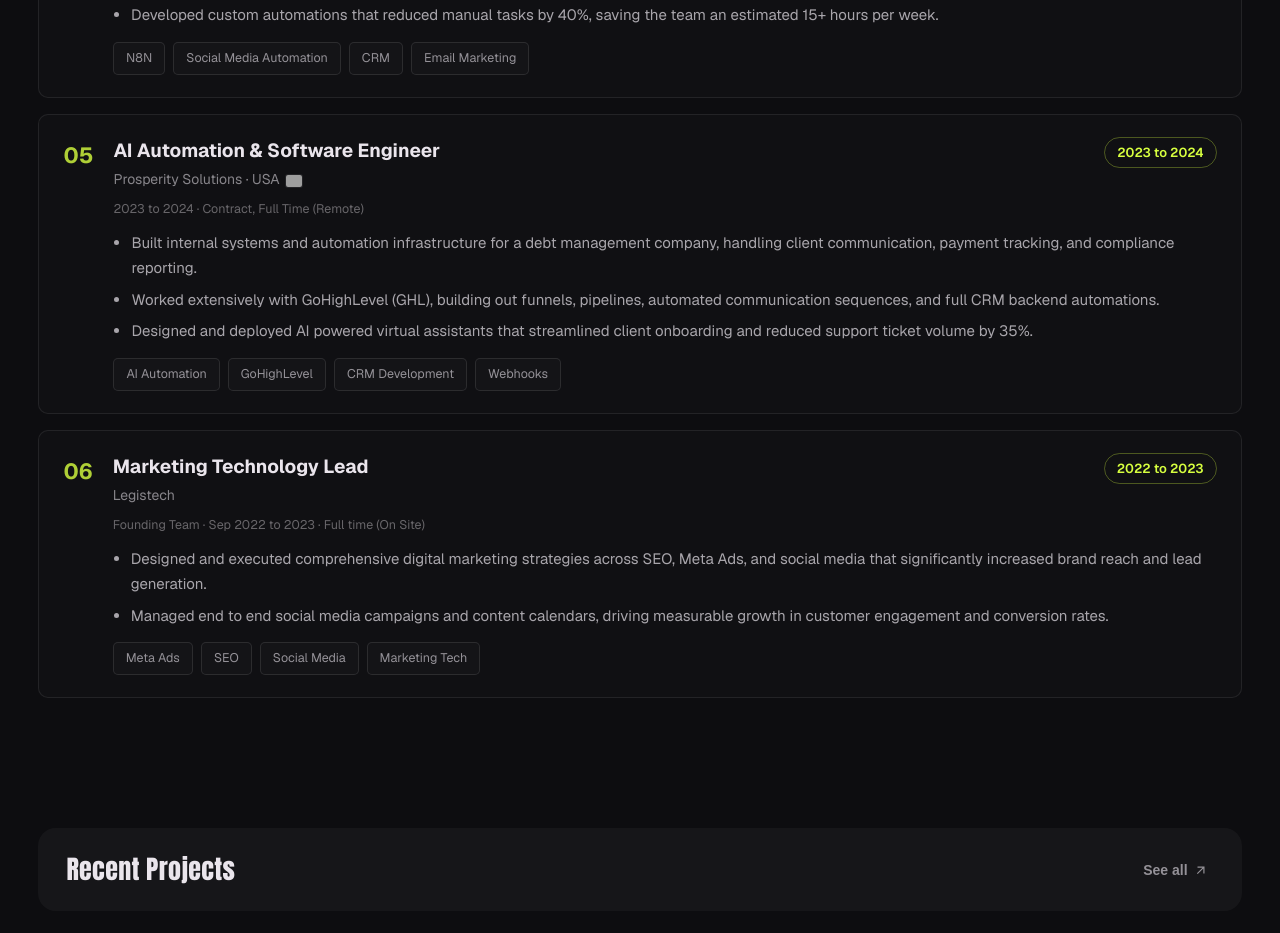
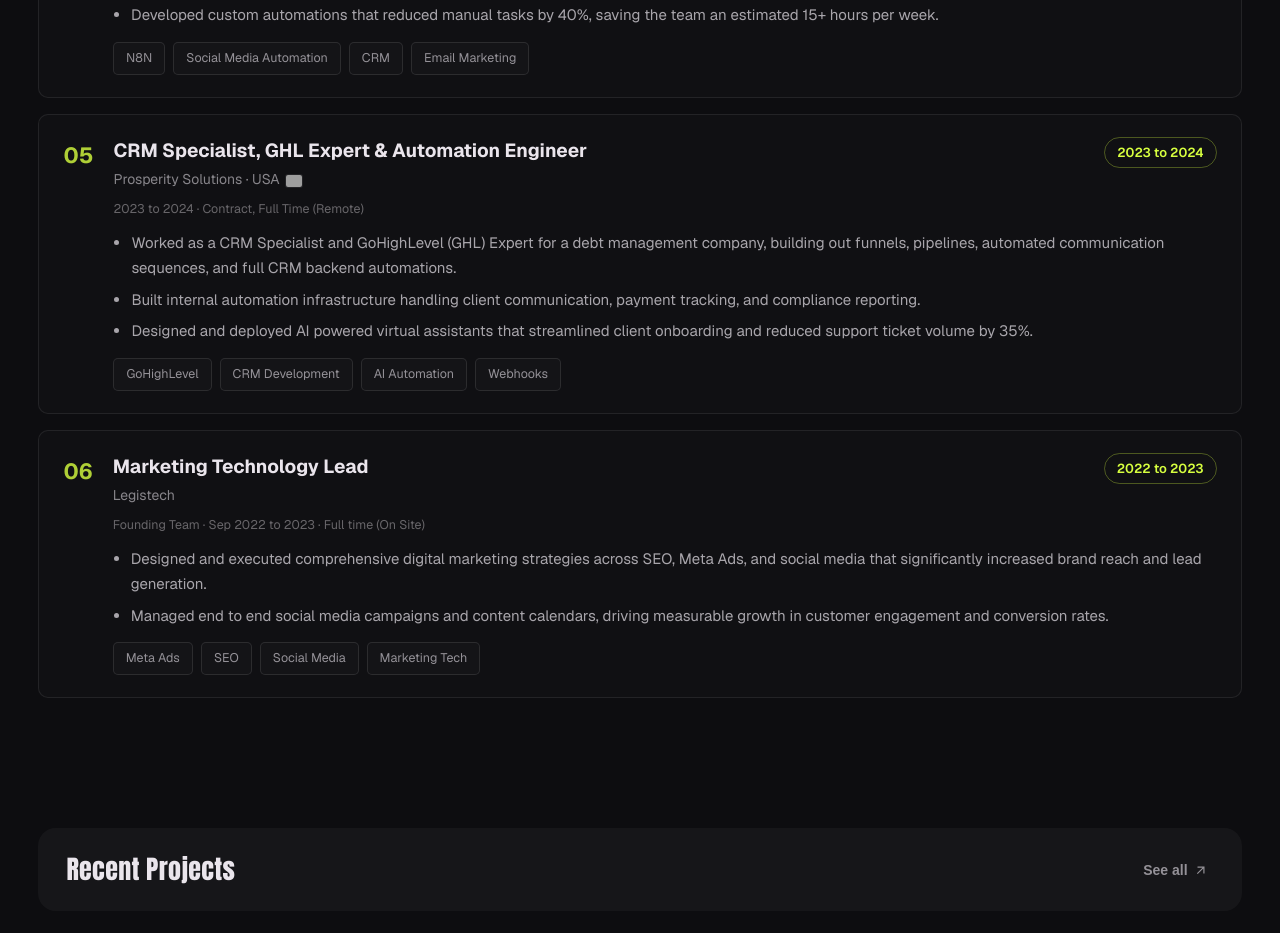
Before and after one commit to Ibrarf/Real_portfolio, a React (Vite) app: page /landingDiv in a window 1280 px wide. Shown: the part 3520-4453 px from the top of the page. Built offline with nearby package versions, Linux system fonts and the light colour scheme; grey boxes are pictures that could not be loaded.

Commit message:
Reframe Prosperity Solutions role around CRM/GHL specialization
Retitles it "CRM Specialist, GHL Expert & Automation Engineer" and
leads the description with that framing, since the actual work was
centered on GoHighLevel and CRM backend automation.

```diff
--- a/src/components/Experience.tsx
+++ b/src/components/Experience.tsx
@@ -64,7 +64,7 @@
     tools: ["N8N", "Social Media Automation", "CRM", "Email Marketing"],
   },
   {
-    role: "AI Automation & Software Engineer",
+    role: "CRM Specialist, GHL Expert & Automation Engineer",
     company: "Prosperity Solutions",
     location: "USA",
     flag: "us",
@@ -72,11 +72,11 @@
     year: "2023 to 2024",
     meta: "2023 to 2024 · Contract, Full Time (Remote)",
     desc: [
-      "Built internal systems and automation infrastructure for a debt management company, handling client communication, payment tracking, and compliance reporting.",
-      "Worked extensively with GoHighLevel (GHL), building out funnels, pipelines, automated communication sequences, and full CRM backend automations.",
+      "Worked as a CRM Specialist and GoHighLevel (GHL) Expert for a debt management company, building out funnels, pipelines, automated communication sequences, and full CRM backend automations.",
+      "Built internal automation infrastructure handling client communication, payment tracking, and compliance reporting.",
       "Designed and deployed AI powered virtual assistants that streamlined client onboarding and reduced support ticket volume by 35%.",
     ],
-    tools: ["AI Automation", "GoHighLevel", "CRM Development", "Webhooks"],
+    tools: ["GoHighLevel", "CRM Development", "AI Automation", "Webhooks"],
   },
   {
     role: "Marketing Technology Lead",
```
